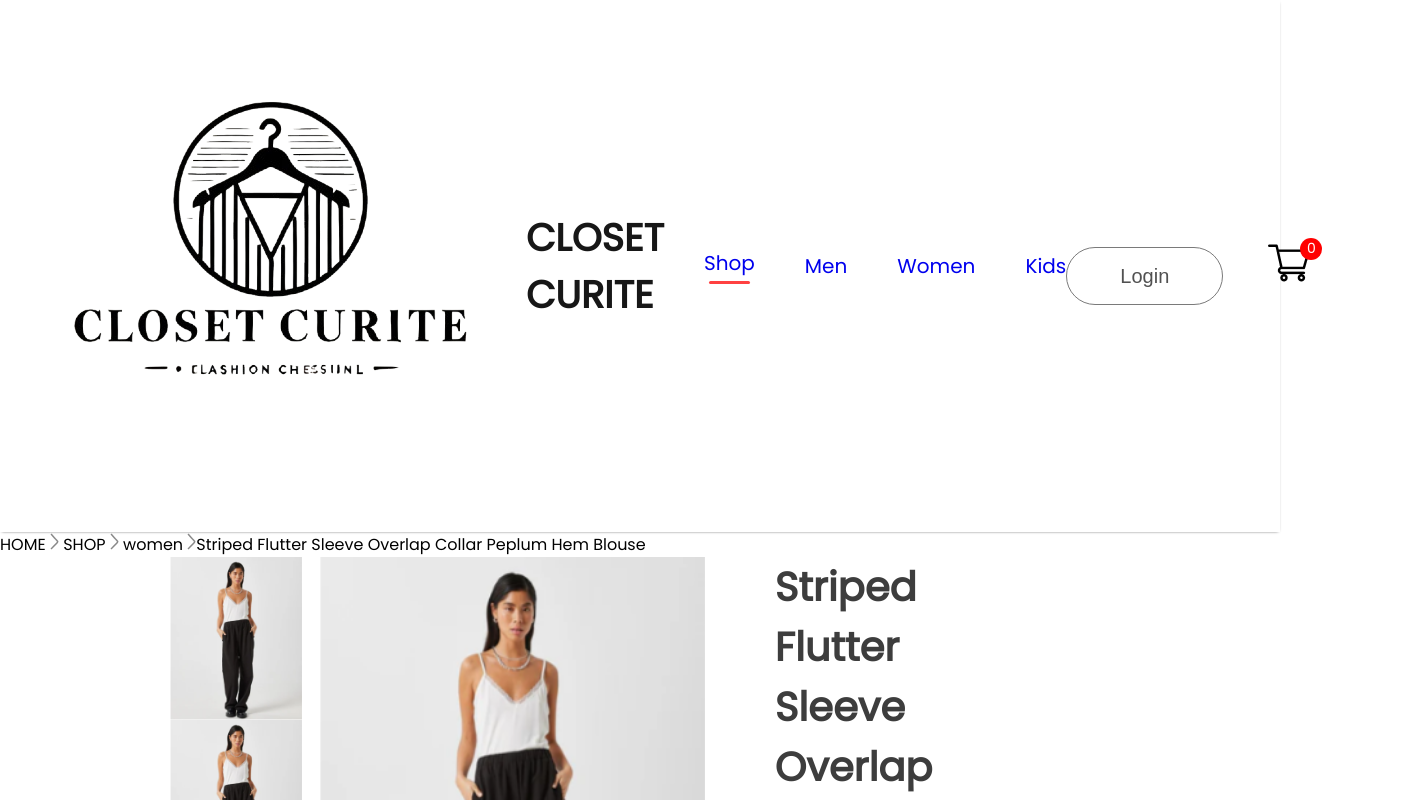
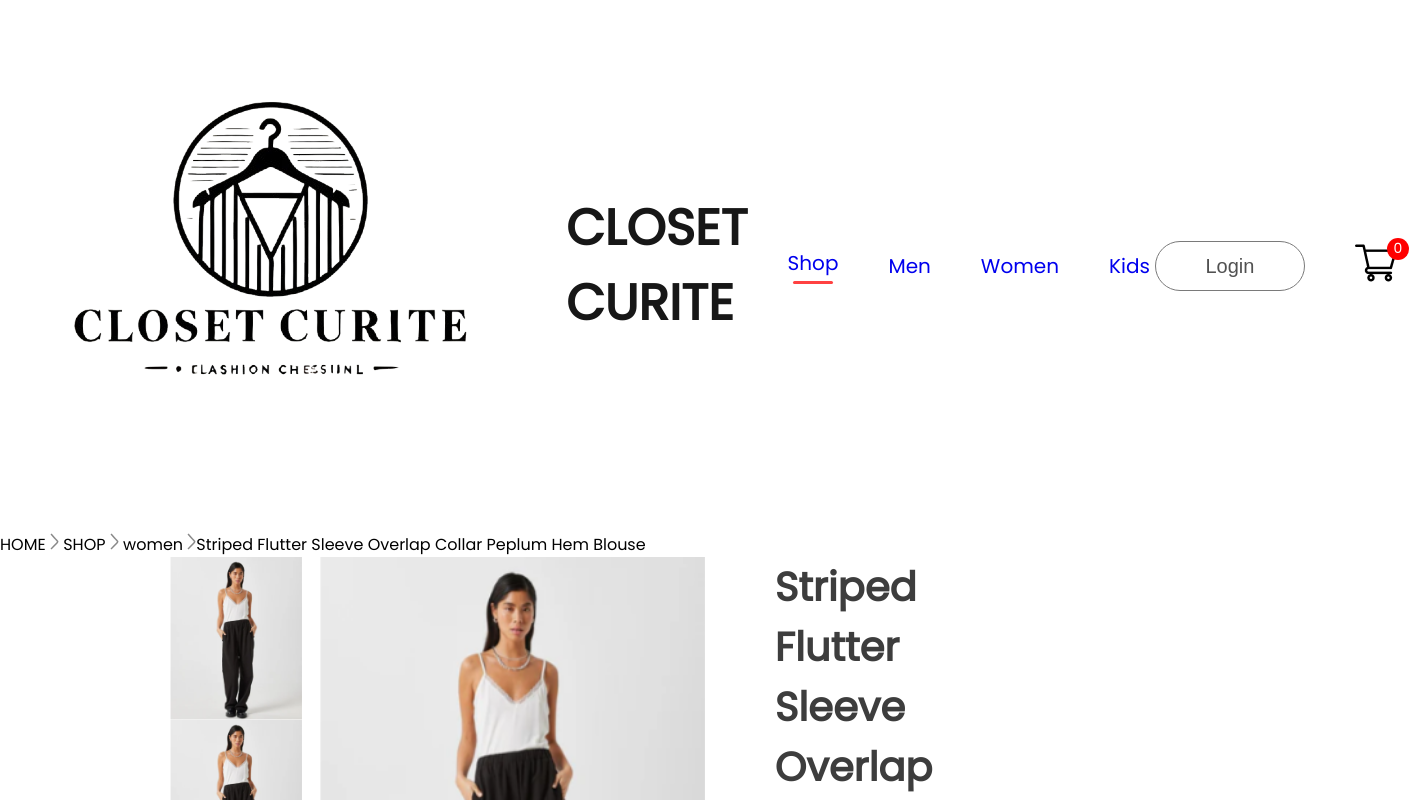
Before and after one commit to Sanskruti-Gohil/Ecommerce1, a React (Create React App) app: page /product/1 in a window 1280 px wide. Shown: the top 800 px of the page, 1409 px wide, since content can reach past the window. Built offline with nearby package versions, Linux system fonts and the light colour scheme.

Commit message:
Fix Css file error and improve UI

```diff
--- a/src/Components/Breadcrums/breadcrum.jsx
+++ b/src/Components/Breadcrums/breadcrum.jsx
@@ -1,6 +1,6 @@
 import React from 'react';
 import arrow_icon from '../Assets/breadcrum_arrow.png';
-import './Breadcrum.css';
+import './breadcrum.css';
 
 const Breadcrum = (props) => {
     const {product} = props;
--- a/src/Components/Navbar/Navbar.css
+++ b/src/Components/Navbar/Navbar.css
@@ -2,16 +2,15 @@
     display: flex;
     justify-content: space-around;
     padding: 16px;
-    box-shadow:0 1px 3px -2px black;
 }
 .nav-logo{
     display: flex;
     align-items: center;
-    gap: 10px;
+    gap: 50px;
 }
 .nav-logo p{
     color: #171717;
-    font-size: 38px;
+    font-size: 50px;
     font-weight: 600;
 }
 .nav-menu{
@@ -46,8 +45,8 @@
 }
 
 .nav-login-cart button{
-    width: 157px;
-    height: 58px;
+    width: 150px;
+    height: 50px;
     outline: none;
     border: 1px solid #7a7a7a;
     border-radius: 75px;
@@ -56,6 +55,7 @@
     font-weight: 500;
     background: white;
     cursor: pointer;
+    margin: 5px;
 }
 .nav-login-cart button:active{
     background: #f3f3f3;
--- a/src/Pages/LoginSignup.jsx
+++ b/src/Pages/LoginSignup.jsx
@@ -1,5 +1,5 @@
 import React , {useState} from 'react'
-import './CSS/LoginSignup.css'
+import './Css/LoginSignup.css'
 
 const LoginSignup = () => {
   const [state, setState] = useState("Login");
--- a/src/Pages/Product.jsx
+++ b/src/Pages/Product.jsx
@@ -1,6 +1,6 @@
 import React, { useContext } from 'react';
 import { useParams } from 'react-router-dom';
-import Breadcrum from '../Components/Breadcrums/Breadcrum.jsx';
+import Breadcrum from '../Components/Breadcrums/breadcrum.jsx';
 import ProductDisplay from '../Components/ProductDisplay/ProductDisplay';
 import { ShopContext } from '../Context/ShopContext';
 
--- a/src/Pages/ShopCategory.jsx
+++ b/src/Pages/ShopCategory.jsx
@@ -1,5 +1,5 @@
 import React, { useContext } from 'react'
-import './CSS/ShopCategory.css'
+import './Css/ShopCategory.css'
 import { ShopContext } from '../Context/ShopContext'
 import dropdown_icon from '../Components/Assets/dropdown_icon.png'
 import all_product from '../Components/Assets/all_product.js'
```
